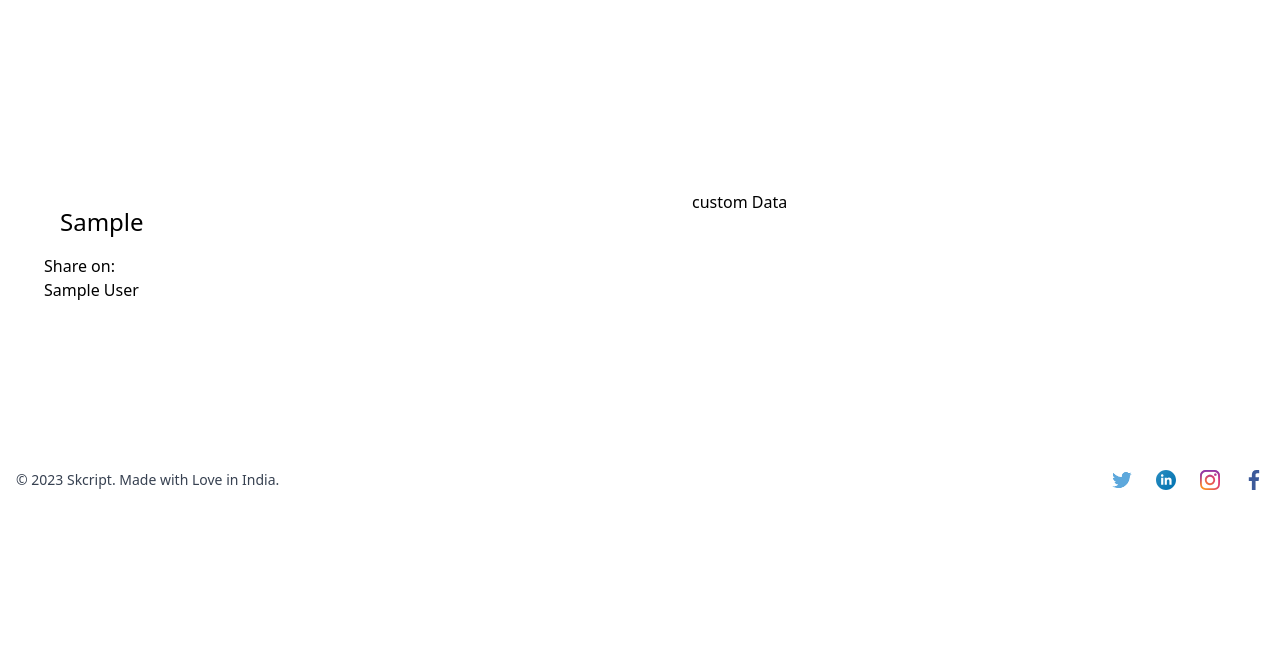
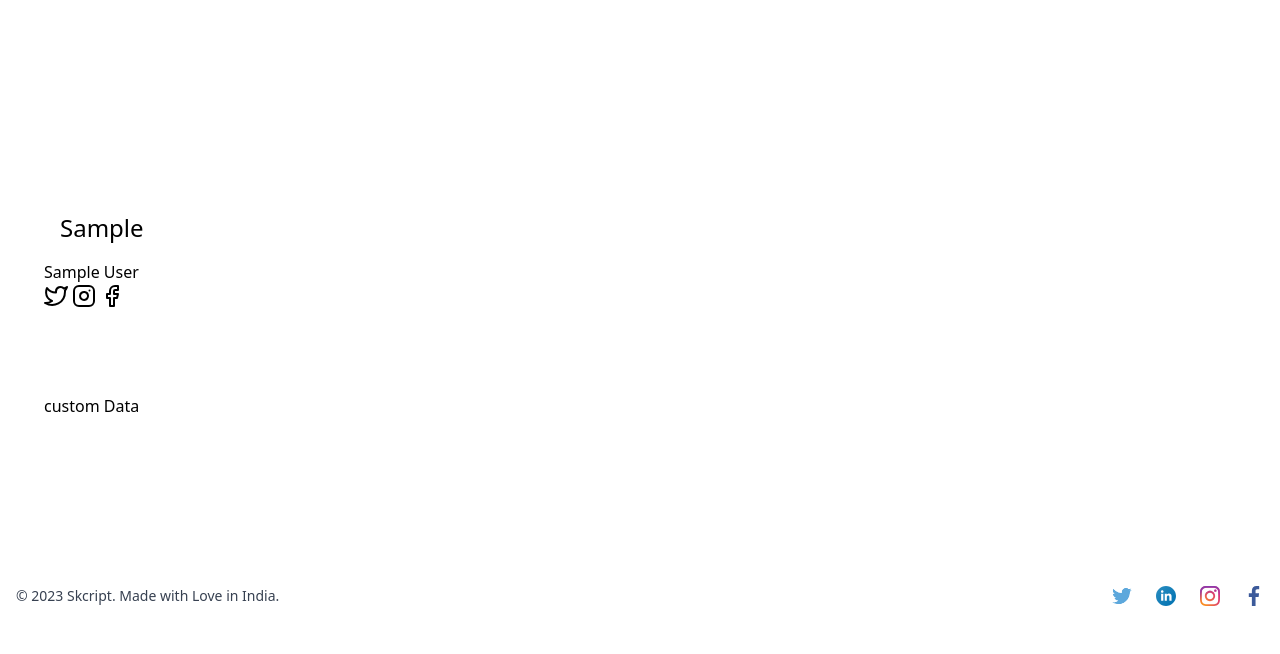
Before and after one commit to kirmola/quotesapp, a Django app: template templates/quote.html in a window 1280 px wide. Shown: the part 258-912 px from the top of the page. Before the commit the page ends 748 px from the top, so only its background shows below. Run offline with Django 4.2, Linux system fonts and the light colour scheme; the template is opened without the code that fills it: values that come from a table or form of the project are taken from there, others are empty; tables that the repository leaves empty hold one stand-in row (values such as "Sample post"); some libraries are stand-ins or nearby versions.

Commit message:
added share icons

```diff
--- a/templates/quote.html
+++ b/templates/quote.html
@@ -10,11 +10,19 @@
       <div class="card">
          <div class="card-body">
            <p class="md:p-4 md:text-2xl text-lg text-justify">{{quote}}</p>
-           <div class="text-center md:hidden">Share on:</div>
+           <div class="text-center md:hidden p-4">
+            <button class="btn btn-icon btn-twitter"><svg xmlns="http://www.w3.org/2000/svg" width="24" height="24" viewBox="0 0 24 24" fill="none" stroke="currentColor" stroke-width="2" stroke-linecap="round" stroke-linejoin="round"><path d="M23 3a10.9 10.9 0 0 1-3.14 1.53 4.48 4.48 0 0 0-7.86 3v1A10.66 10.66 0 0 1 3 4s-4 9 5 13a11.64 11.64 0 0 1-7 2c9 5 20 0 20-11.5a4.5 4.5 0 0 0-.08-.83A7.72 7.72 0 0 0 23 3z"></path></svg></button>
+            <button class="btn btn-icon btn-instagram"><svg xmlns="http://www.w3.org/2000/svg" width="24" height="24" viewBox="0 0 24 24" fill="none" stroke="currentColor" stroke-width="2" stroke-linecap="round" stroke-linejoin="round"><rect x="2" y="2" width="20" height="20" rx="5" ry="5"></rect><path d="M16 11.37A4 4 0 1 1 12.63 8 4 4 0 0 1 16 11.37z"></path><line x1="17.5" y1="6.5" x2="17.51" y2="6.5"></line></svg></button>
+            <button class="btn btn-icon btn-facebook"><svg xmlns="http://www.w3.org/2000/svg" width="24" height="24" viewBox="0 0 24 24" fill="none" stroke="currentColor" stroke-width="2" stroke-linecap="round" stroke-linejoin="round"><path d="M18 2h-3a5 5 0 0 0-5 5v3H7v4h3v8h4v-8h3l1-4h-4V7a1 1 0 0 1 1-1h3z"></path></svg></button>           </div>
          </div>
          <div class="justify-between card-footer">
-           <div class="hidden md:block">Share on:</div>
-           <div class="text-primary">{{author}}</div>
+            <div class="text-primary">{{author}}</div>
+           <div class="hidden md:block">
+            <button class="btn btn-icon btn-twitter"><svg xmlns="http://www.w3.org/2000/svg" width="24" height="24" viewBox="0 0 24 24" fill="none" stroke="currentColor" stroke-width="2" stroke-linecap="round" stroke-linejoin="round"><path d="M23 3a10.9 10.9 0 0 1-3.14 1.53 4.48 4.48 0 0 0-7.86 3v1A10.66 10.66 0 0 1 3 4s-4 9 5 13a11.64 11.64 0 0 1-7 2c9 5 20 0 20-11.5a4.5 4.5 0 0 0-.08-.83A7.72 7.72 0 0 0 23 3z"></path></svg></button>
+            <button class="btn btn-icon btn-instagram"><svg xmlns="http://www.w3.org/2000/svg" width="24" height="24" viewBox="0 0 24 24" fill="none" stroke="currentColor" stroke-width="2" stroke-linecap="round" stroke-linejoin="round"><rect x="2" y="2" width="20" height="20" rx="5" ry="5"></rect><path d="M16 11.37A4 4 0 1 1 12.63 8 4 4 0 0 1 16 11.37z"></path><line x1="17.5" y1="6.5" x2="17.51" y2="6.5"></line></svg></button>
+            <button class="btn btn-icon btn-facebook"><svg xmlns="http://www.w3.org/2000/svg" width="24" height="24" viewBox="0 0 24 24" fill="none" stroke="currentColor" stroke-width="2" stroke-linecap="round" stroke-linejoin="round"><path d="M18 2h-3a5 5 0 0 0-5 5v3H7v4h3v8h4v-8h3l1-4h-4V7a1 1 0 0 1 1-1h3z"></path></svg></button>           </div>
+
+           </div>
          </div>
        </div>
    </div>
```
